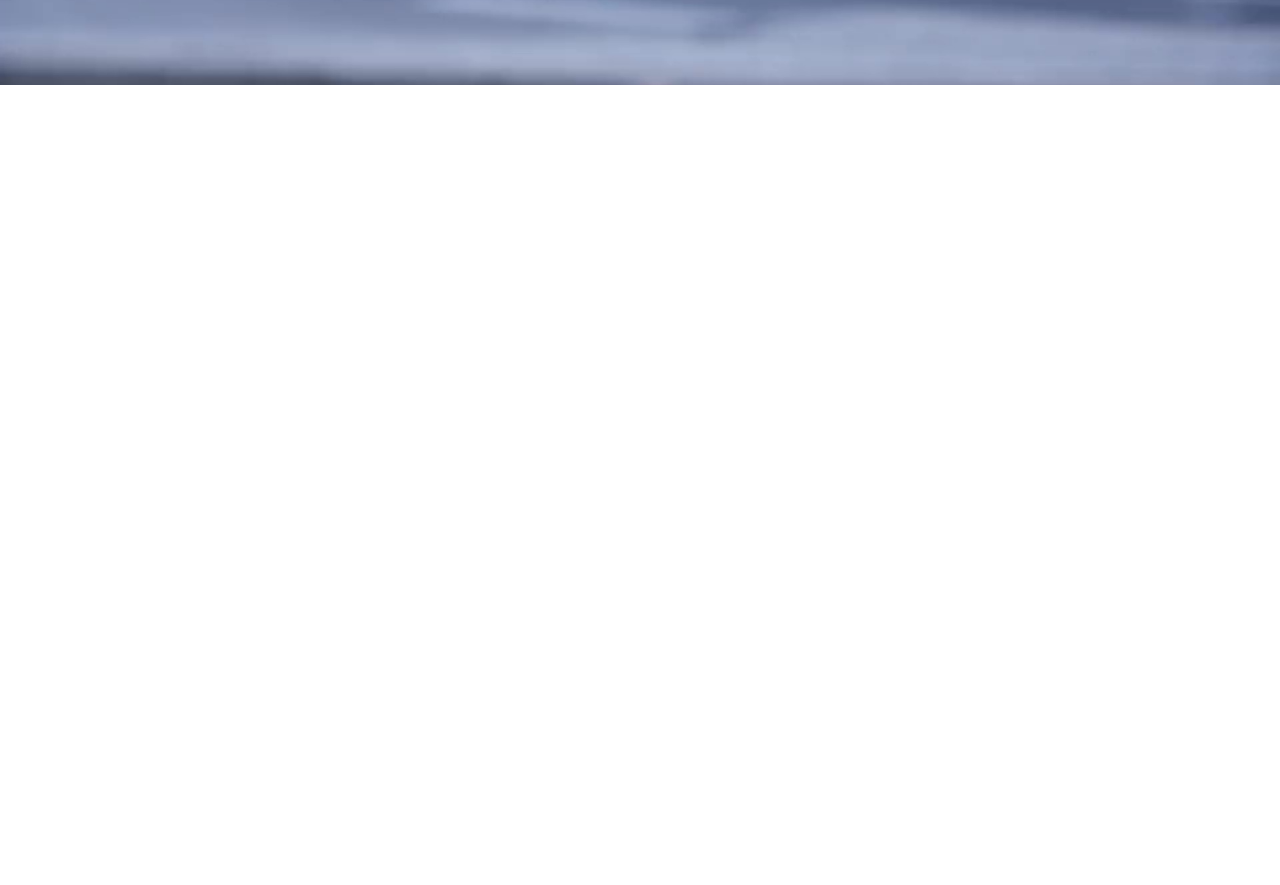
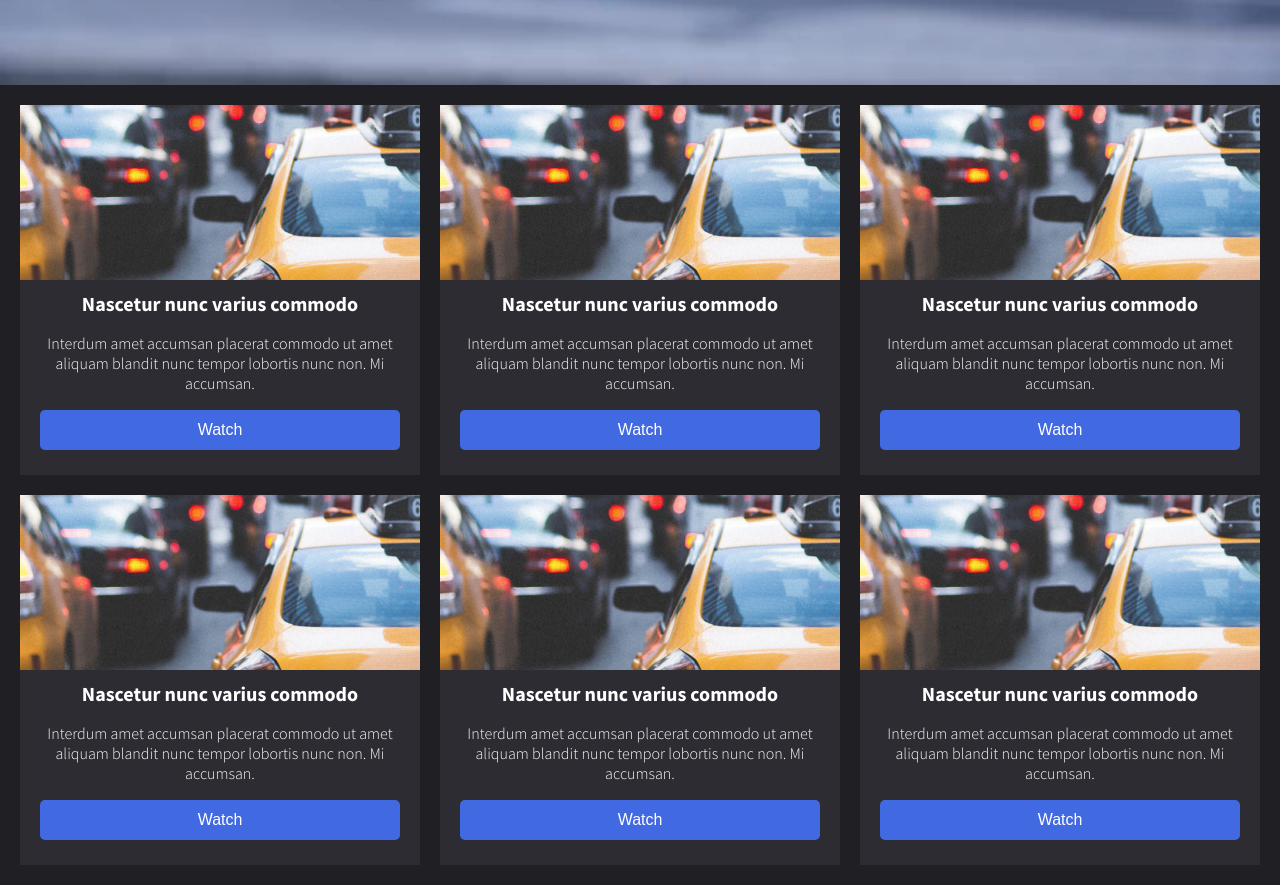
Before and after one commit to JeanLuca999/Full-Motion-Template, a plain HTML site: page index.html in a window 1280 px wide. Shown: the part 555-1440 px from the top of the page. Before the commit the page ends 800 px from the top, so only its background shows below. Drawn offline with Linux system fonts and the light colour scheme.

Commit message:
grid section criada

```diff
--- a/css/styles.css
+++ b/css/styles.css
@@ -33,6 +33,7 @@ body {
 .header__container__h1 {
     font-family: 'Passion One', cursive;
     font-weight: bold;
+    text-align: center;
     text-shadow: 0 2px 2px black;
     font-size: 10rem;
     color: white;
@@ -65,3 +66,93 @@ body {
     width: 40%;
     height: 40%;
 }
+
+.section {
+    background-color: rgb(32, 32, 36);
+    min-height: 100vh;
+}
+
+.section__grid-container {
+    display: grid;
+    grid-template-columns: repeat(3, auto);
+    grid-template-rows: 1fr 1fr;
+    column-gap: 20px;
+    row-gap: 20px;
+    justify-content: center;
+
+    padding: 20px 20px;
+}
+
+.section__grid-container__card {
+    background-color: rgb(44, 44, 50);
+    max-width: 400px;
+    height: 350px;
+    padding-bottom: 20px;
+}
+
+.section__grid-container__card__img {
+    object-fit: cover;
+    object-position: center;
+    width: 100%;
+    height: 50%;
+}
+
+.section__grid-container__card__text-container {
+    display: flex;
+    justify-content: space-around;
+    align-items: center;
+    flex-direction: column;
+    height: 50%;
+}
+
+.section__grid-container__card__text-container h2 {
+    font-size: 2rem;
+    text-align: center;
+    color: white;
+}
+
+.section__grid-container__card__text-container p {
+    display: block;
+    font-size: 1.6rem;
+    font-weight: lighter;
+    padding: 0 5px;
+    text-align: center;
+    color: white;
+}
+
+.section__grid-container__card__text-container button {
+    display: block;
+    font-size: 1.6rem;
+    width: 90%;
+    height: 40px;
+    color: white;
+    border: none;
+    border-radius: 5px;
+    background-color: royalblue;
+}
+
+@media(max-width:950px) {
+    .header__container__h1 {
+        font-size: 5rem;
+    }
+
+    .header__container__p {
+        font-size: 1.8rem;
+    }
+
+    .header__contianer__button {
+        width: 50px;
+        height: 50px;
+    }
+
+    .section__grid-container {
+        grid-template-columns: repeat(2, auto);
+        padding-top: 40px;
+    }
+}
+
+@media(max-width:640px) {
+    .section__grid-container {
+        grid-template-columns: repeat(1, auto);
+    }
+}
--- a/index.html
+++ b/index.html
@@ -20,5 +20,65 @@
             </div>
         </div>
     </header>
+
+    <section class="section">
+        <div class="section__grid-container">
+
+            <div class="section__grid-container__card">
+                <img src="./images/photo1.jpg" alt="card" class="section__grid-container__card__img">
+                <div class="section__grid-container__card__text-container">
+                    <h2>Nascetur nunc varius commodo</h2>
+                    <p>Interdum amet accumsan placerat commodo ut amet aliquam blandit nunc tempor lobortis nunc non. Mi accumsan.</p>
+                    <button>Watch</button>
+                </div>
+            </div>
+
+            <div class="section__grid-container__card">
+                <img src="./images/photo1.jpg" alt="card" class="section__grid-container__card__img">
+                <div class="section__grid-container__card__text-container">
+                    <h2>Nascetur nunc varius commodo</h2>
+                    <p>Interdum amet accumsan placerat commodo ut amet aliquam blandit nunc tempor lobortis nunc non. Mi accumsan.</p>
+                    <button>Watch</button>
+                </div>
+            </div>
+
+            <div class="section__grid-container__card">
+                <img src="./images/photo1.jpg" alt="card" class="section__grid-container__card__img">
+                <div class="section__grid-container__card__text-container">
+                    <h2>Nascetur nunc varius commodo</h2>
+                    <p>Interdum amet accumsan placerat commodo ut amet aliquam blandit nunc tempor lobortis nunc non. Mi accumsan.</p>
+                    <button>Watch</button>
+                </div>
+            </div>
+
+            <div class="section__grid-container__card">
+                <img src="./images/photo1.jpg" alt="card" class="section__grid-container__card__img">
+                <div class="section__grid-container__card__text-container">
+                    <h2>Nascetur nunc varius commodo</h2>
+                    <p>Interdum amet accumsan placerat commodo ut amet aliquam blandit nunc tempor lobortis nunc non. Mi accumsan.</p>
+                    <button>Watch</button>
+                </div>
+            </div>
+
+            <div class="section__grid-container__card">
+                <img src="./images/photo1.jpg" alt="card" class="section__grid-container__card__img">
+                <div class="section__grid-container__card__text-container">
+                    <h2>Nascetur nunc varius commodo</h2>
+                    <p>Interdum amet accumsan placerat commodo ut amet aliquam blandit nunc tempor lobortis nunc non. Mi accumsan.</p>
+                    <button>Watch</button>
+                </div>
+            </div>
+
+            <div class="section__grid-container__card">
+                <img src="./images/photo1.jpg" alt="card" class="section__grid-container__card__img">
+                <div class="section__grid-container__card__text-container">
+                    <h2>Nascetur nunc varius commodo</h2>
+                    <p>Interdum amet accumsan placerat commodo ut amet aliquam blandit nunc tempor lobortis nunc non. Mi accumsan.</p>
+                    <button>Watch</button>
+                </div>
+            </div>
+
+        </div>
+    </section>
 </body>
 </html>
```
Also changed, not shown: images/photo1.jpg (added).
